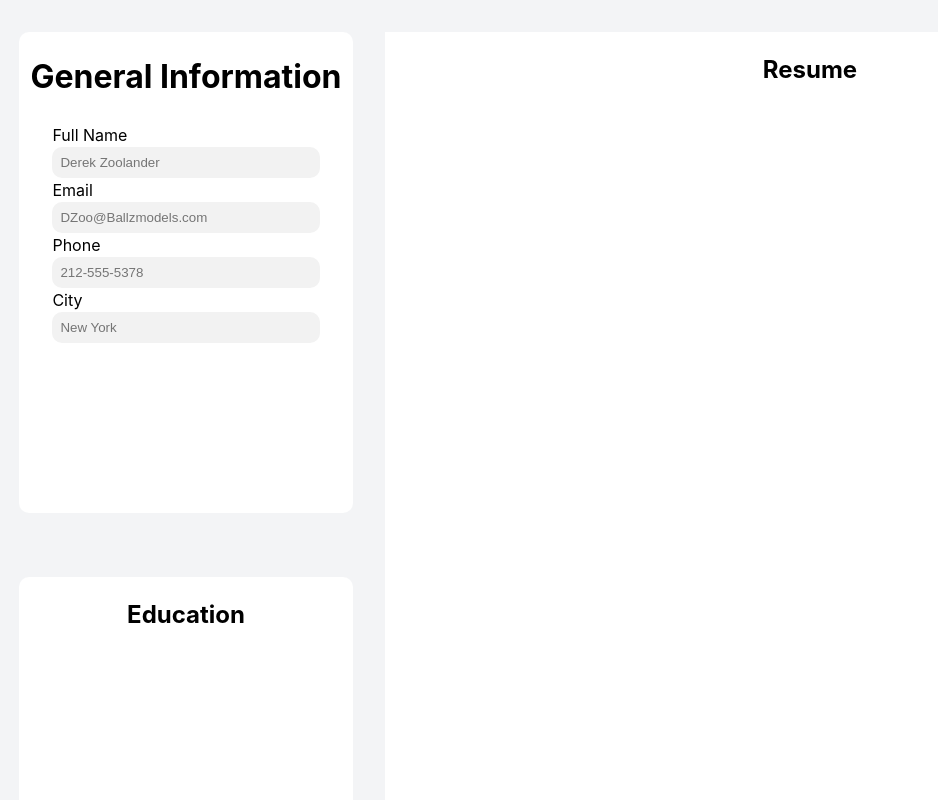
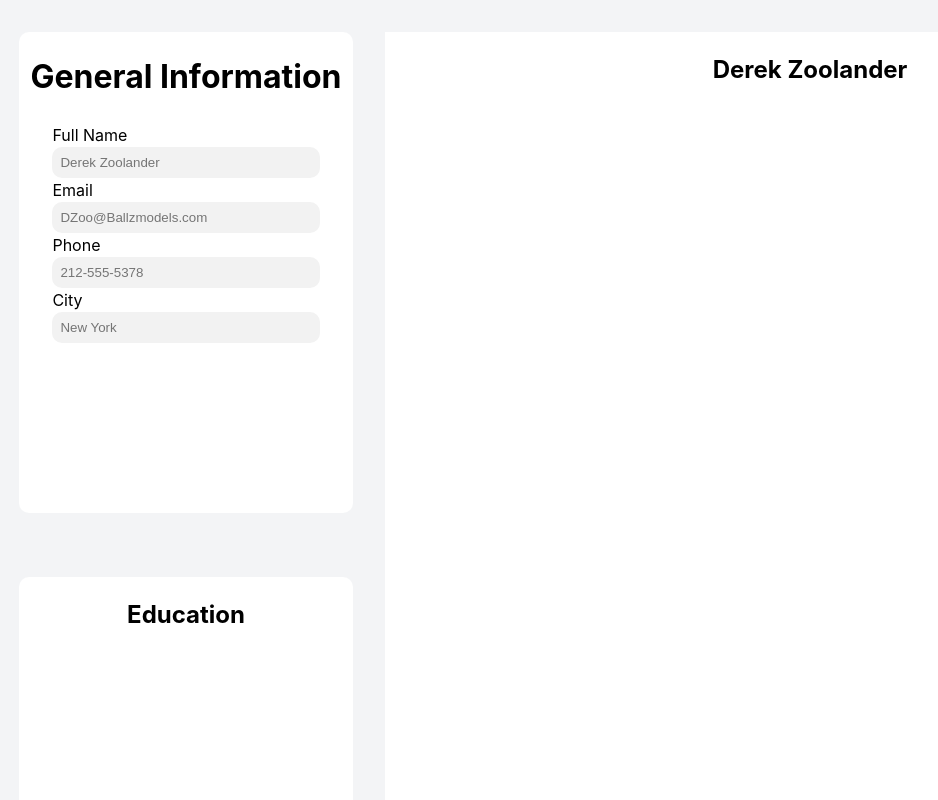
Before and after one commit to Kbouti/CV-Project, a React (Vite) app: page / in a window 1280 px wide. Shown: the top 800 px of the page, without its empty margins (13-951 px from the left). Built offline with nearby package versions, Linux system fonts and the light colour scheme.

Commit message:
Import and use name prop to resume component

```diff
--- a/src/components/output.jsx
+++ b/src/components/output.jsx
@@ -1,10 +1,10 @@
 import { useState } from "react";
 
-const MainOutput = () => {
+const MainOutput = ({fullName}) => {
   return (
     <div className="resume mainSection">
       <div className="resumePage">
-        <h2>Resume</h2>
+        <h2>{fullName}</h2>
       </div>
     </div>
   );
--- a/src/master.jsx
+++ b/src/master.jsx
@@ -13,7 +13,10 @@ const MasterPage = () => {
 
   return (
     <>
-      <MainOutput />
+      <MainOutput
+              fullName={fullName}
+
+      />
       <ContactInfo
         fullName={fullName}
         fullNameSetter={setFullName}
```
